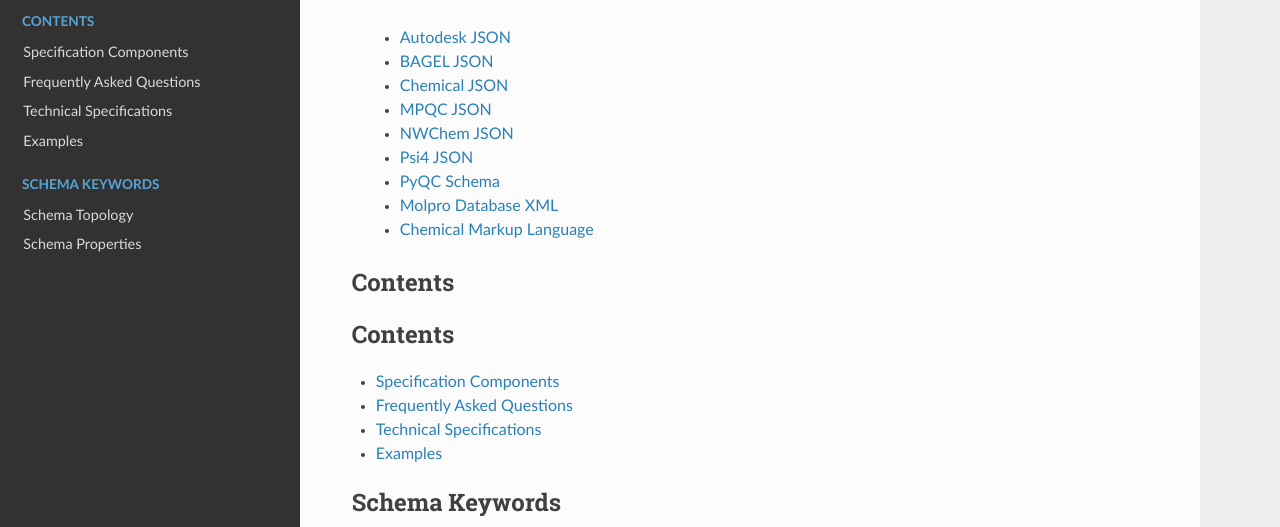
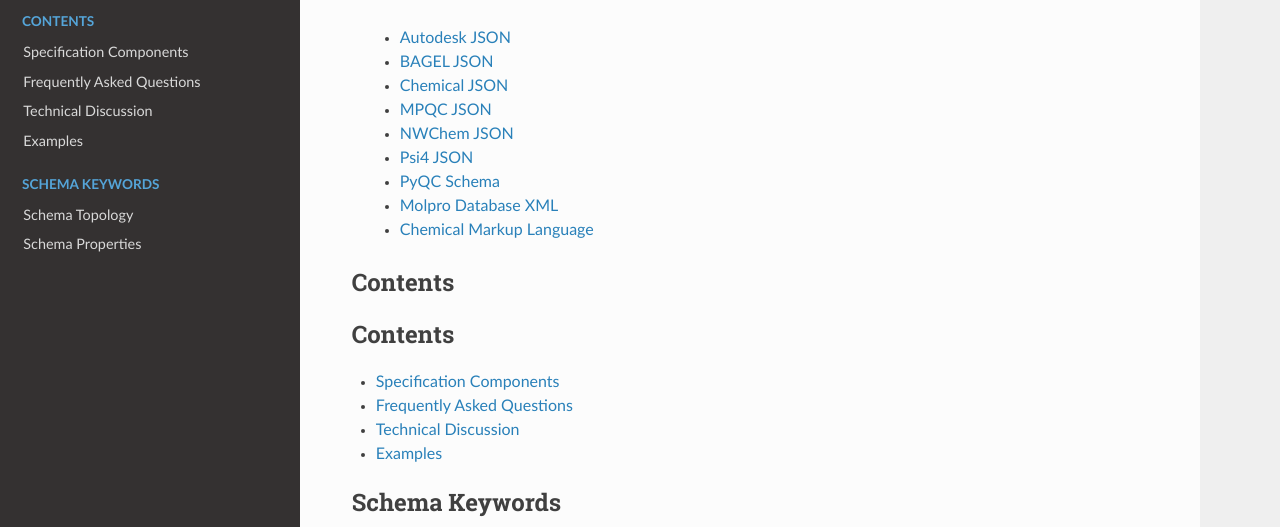
Before and after one commit to MolSSI/QCSchema, a Sphinx documentation site: the page built from docs/source/index.rst, in a window 1280 px wide and 900 px high, scrolled down 1164 px. Shown: the part 125-652 px from the top of the window. Built offline with Sphinx 7.4.7 and the Read the Docs theme 2.0.0, drawn with Linux system fonts in a browser that asks for light colours; the version number is read from the project's files by our own code.

Commit message:
Docs: Tech Specs -> Tech Discussion to reduce confusion

```diff
--- a/docs/source/index.rst
+++ b/docs/source/index.rst
@@ -75,7 +75,7 @@
 
    spec_components
    faq
-   tech_specs
+   tech_discussion
    examples
 
 .. toctree::
--- a/docs/source/tech_specs.rst
+++ b/docs/source/tech_discussion.rst
@@ -1,5 +1,5 @@
-Technical Specifications
-========================
+Technical Discussion
+====================
 This document contains various technical considerations that are both open and those which have been discussed and closed.
 
 Open Questions
```
